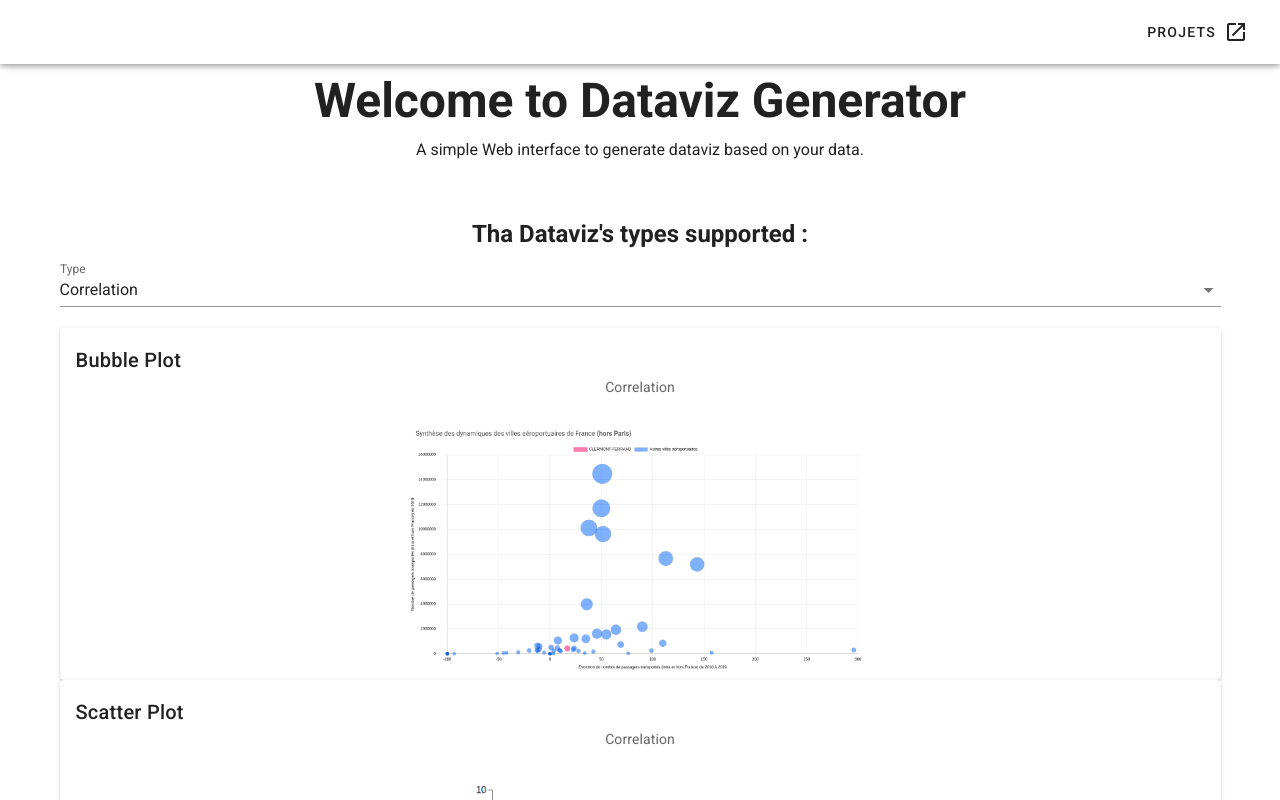
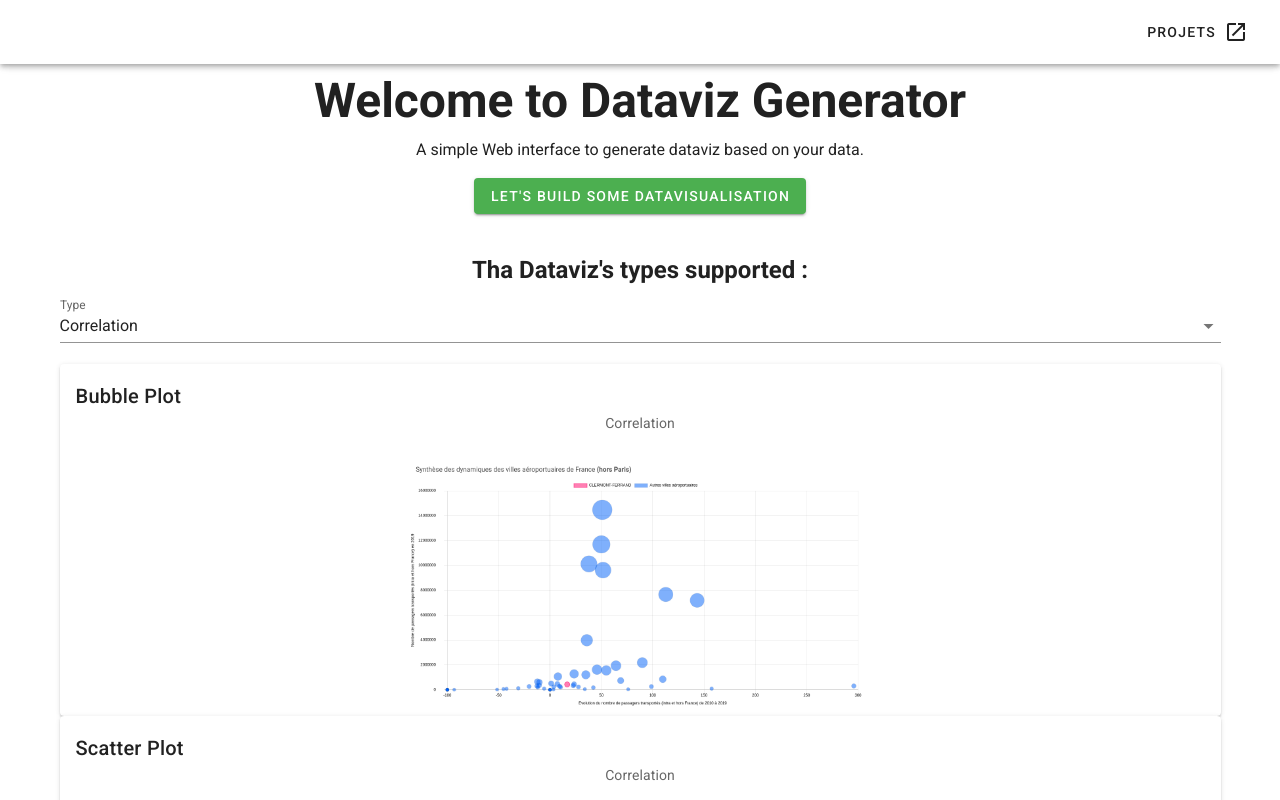
Before and after one commit to Nahelou/datavizGenerator, a Vue app in the folder app-client/: page / in a window 1280 px wide. Shown: the top 800 px of the page. Built offline with nearby package versions, Linux system fonts and the light colour scheme.

Commit message:
add button to build dataviz

```diff
--- a/app-client/src/components/Home.vue
+++ b/app-client/src/components/Home.vue
@@ -9,8 +9,12 @@
             <p class="subheading font-weight-regular">
             A simple Web interface to generate dataviz based on your data.
             </p>
+            <v-btn center color="success">
+                Let's build some datavisualisation
+            </v-btn>
         </v-col>
         <v-col class="mb-5" cols="12">
+
             <h2 class="headline font-weight-bold mb-3">Tha Dataviz's types supported : </h2>
                     <v-select :items="filters" label="Type" v-model="filter" @change="updateDatavizExamples" >
           </v-select>
```
